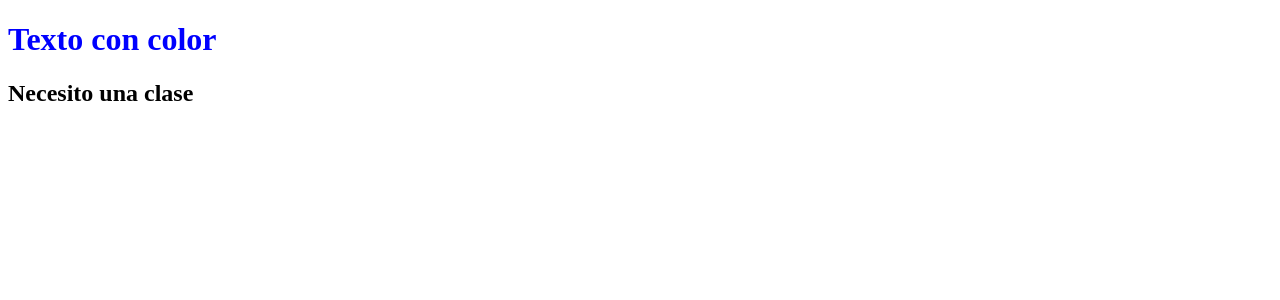
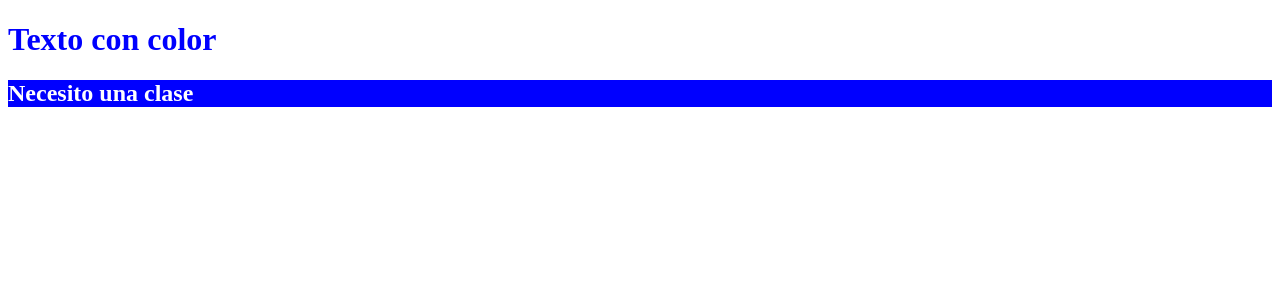
Before and after one commit to krizvonE/pruebaAngular, an Angular app: page / in a window 1280 px wide. Shown: the top 300 px of the page. Built offline with nearby package versions, Linux system fonts and the light colour scheme.

Commit message:
Modificacion CSS Nueva clase

```diff
--- a/src/app/app.component.html
+++ b/src/app/app.component.html
@@ -1,3 +1,3 @@
 <h1 class="nuevoColor">Texto con color</h1>
 
-<h2 class="otraClase">Necesito una clase</h2>
+<h2 class="nuevaClase">Necesito una clase</h2>
```
